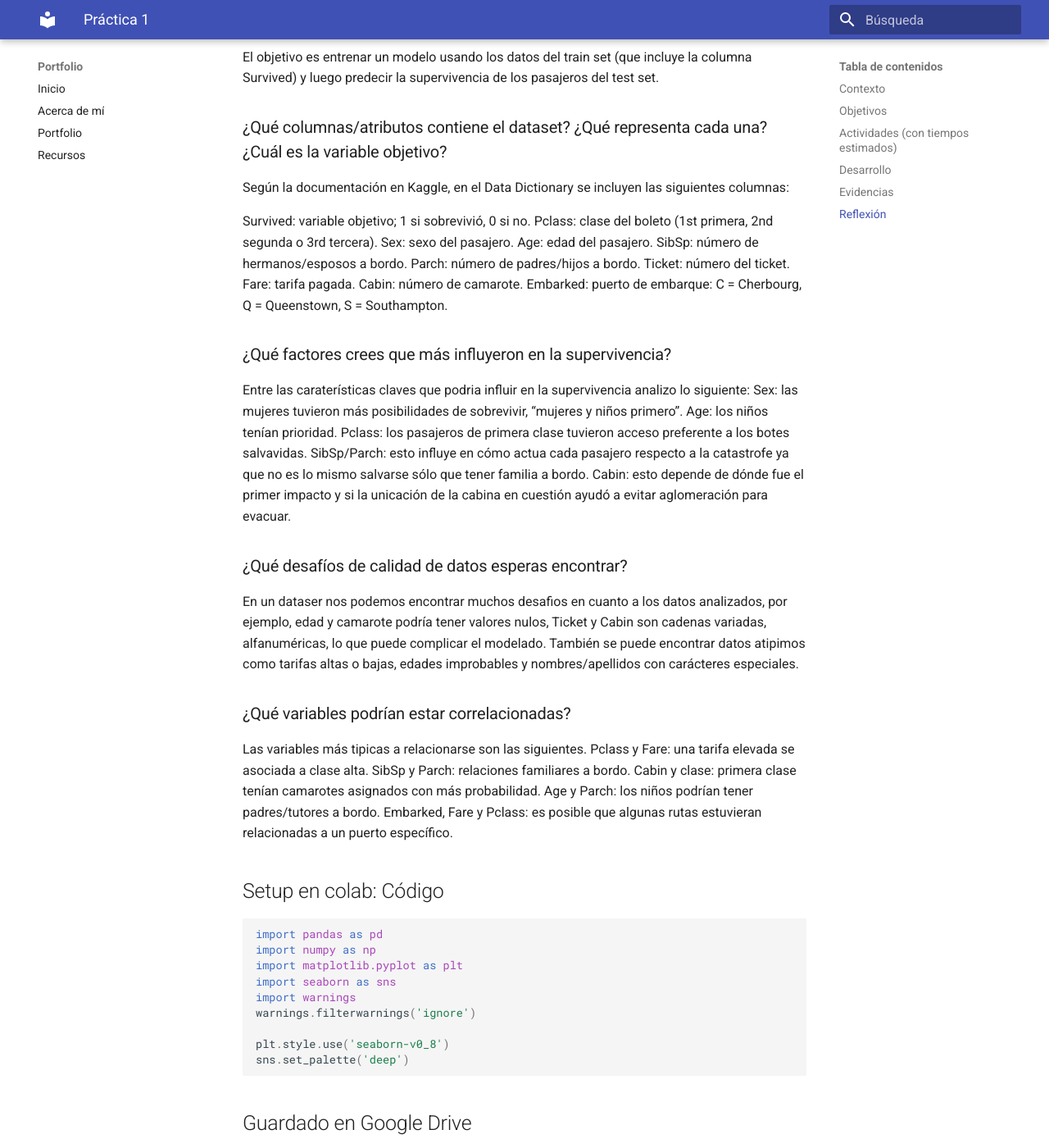
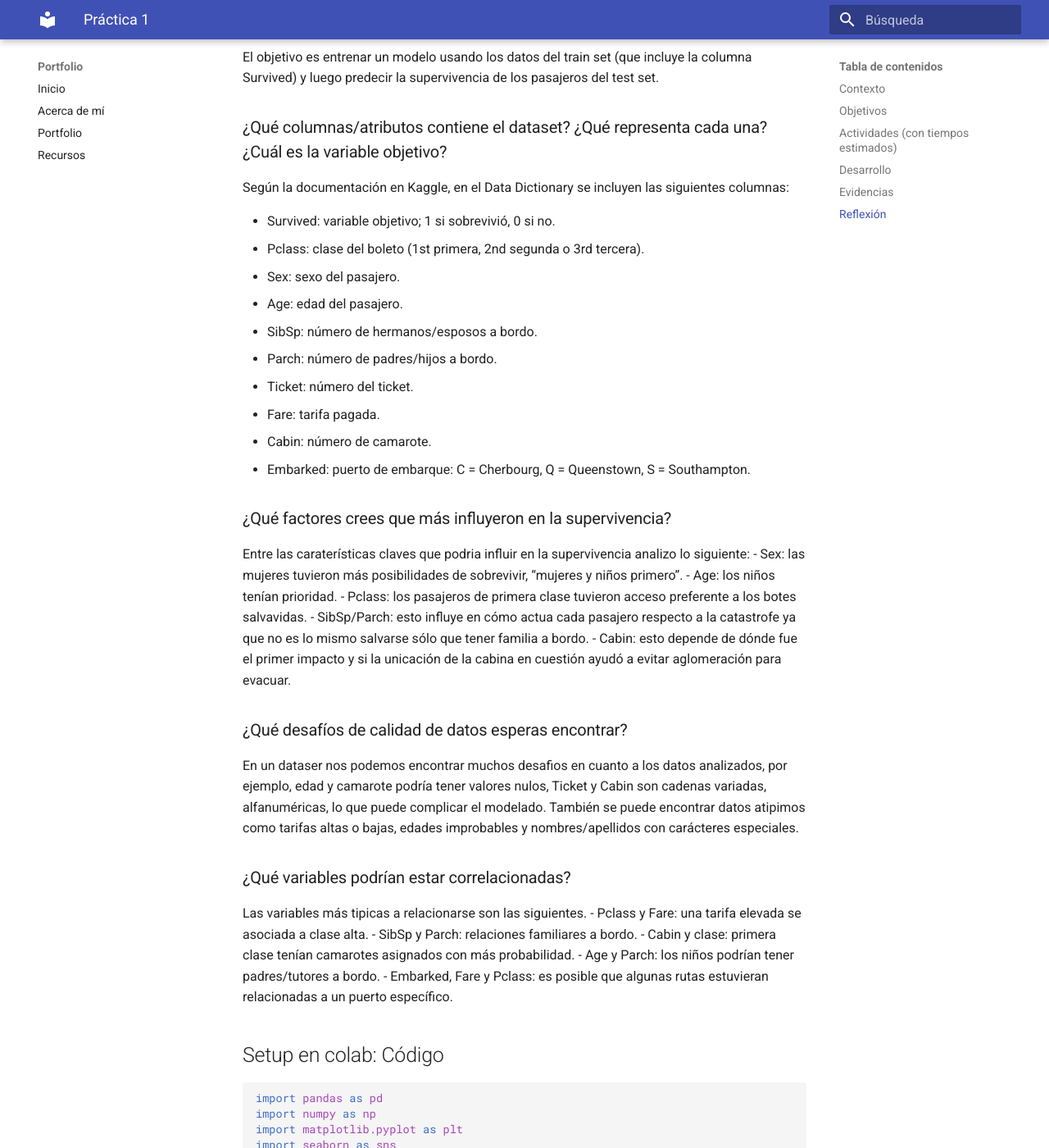
Before and after one commit to Sotogonzalo/IA-portfolio, an MkDocs documentation site: the page built from docs/portfolio/01-practica-1.md, in a window 1280 px wide and 1400 px high, scrolled down 1438 px. Shown: the whole window at 82% size. Built offline with MkDocs 1.6.1 and Material for MkDocs 9.7.7, drawn with Linux system fonts in a browser that asks for light colours.

Commit message:
punteo..

```diff
--- a/docs/portfolio/01-practica-1.md
+++ b/docs/portfolio/01-practica-1.md
@@ -42,35 +42,35 @@ El objetivo es entrenar un modelo usando los datos del train set (que incluye la
 
 Según la documentación en Kaggle, en el Data Dictionary se incluyen las siguientes columnas:
 
-Survived: variable objetivo; 1 si sobrevivió, 0 si no.
-Pclass: clase del boleto (1st primera, 2nd segunda o 3rd tercera).
-Sex: sexo del pasajero.
-Age: edad del pasajero.
-SibSp: número de hermanos/esposos a bordo.
-Parch: número de padres/hijos a bordo.
-Ticket: número del ticket.
-Fare: tarifa pagada.
-Cabin: número de camarote.
-Embarked: puerto de embarque: C = Cherbourg, Q = Queenstown, S = Southampton.
+- Survived: variable objetivo; 1 si sobrevivió, 0 si no.
+- Pclass: clase del boleto (1st primera, 2nd segunda o 3rd tercera).
+- Sex: sexo del pasajero.
+- Age: edad del pasajero.
+- SibSp: número de hermanos/esposos a bordo.
+- Parch: número de padres/hijos a bordo.
+- Ticket: número del ticket.
+- Fare: tarifa pagada.
+- Cabin: número de camarote.
+- Embarked: puerto de embarque: C = Cherbourg, Q = Queenstown, S = Southampton.
 
 ### ¿Qué factores crees que más influyeron en la supervivencia?
 Entre las caraterísticas claves que podria influir en la supervivencia analizo lo siguiente:
-Sex: las mujeres tuvieron más posibilidades de sobrevivir, “mujeres y niños primero”.
-Age: los niños tenían prioridad.
-Pclass: los pasajeros de primera clase tuvieron acceso preferente a los botes salvavidas.
-SibSp/Parch: esto influye en cómo actua cada pasajero respecto a la catastrofe ya que no es lo mismo salvarse sólo que tener familia a bordo.
-Cabin: esto depende de dónde fue el primer impacto y si la unicación de la cabina en cuestión ayudó a evitar aglomeración para evacuar.
+- Sex: las mujeres tuvieron más posibilidades de sobrevivir, “mujeres y niños primero”.
+- Age: los niños tenían prioridad.
+- Pclass: los pasajeros de primera clase tuvieron acceso preferente a los botes salvavidas.
+- SibSp/Parch: esto influye en cómo actua cada pasajero respecto a la catastrofe ya que no es lo mismo salvarse sólo que tener familia a bordo.
+- Cabin: esto depende de dónde fue el primer impacto y si la unicación de la cabina en cuestión ayudó a evitar aglomeración para evacuar.
 
 ### ¿Qué desafíos de calidad de datos esperas encontrar?
 En un dataser nos podemos encontrar muchos desafios en cuanto a los datos analizados, por ejemplo, edad y camarote podría tener valores nulos, Ticket y Cabin son cadenas variadas, alfanuméricas, lo que puede complicar el modelado. También se puede encontrar datos atipimos como tarifas altas o bajas, edades improbables y nombres/apellidos con carácteres especiales.
 
 ### ¿Qué variables podrían estar correlacionadas?
 Las variables más tipicas a relacionarse son las siguientes.
-Pclass y Fare: una tarifa elevada se asociada a clase alta.
-SibSp y Parch: relaciones familiares a bordo.
-Cabin y clase: primera clase tenían camarotes asignados con más probabilidad.
-Age y Parch: los niños podrían tener padres/tutores a bordo.
-Embarked, Fare y Pclass: es posible que algunas rutas estuvieran relacionadas a un puerto específico.
+- Pclass y Fare: una tarifa elevada se asociada a clase alta.
+- SibSp y Parch: relaciones familiares a bordo.
+- Cabin y clase: primera clase tenían camarotes asignados con más probabilidad.
+- Age y Parch: los niños podrían tener padres/tutores a bordo.
+- Embarked, Fare y Pclass: es posible que algunas rutas estuvieran relacionadas a un puerto específico.
 
 ## Setup en colab: Código
 
```
